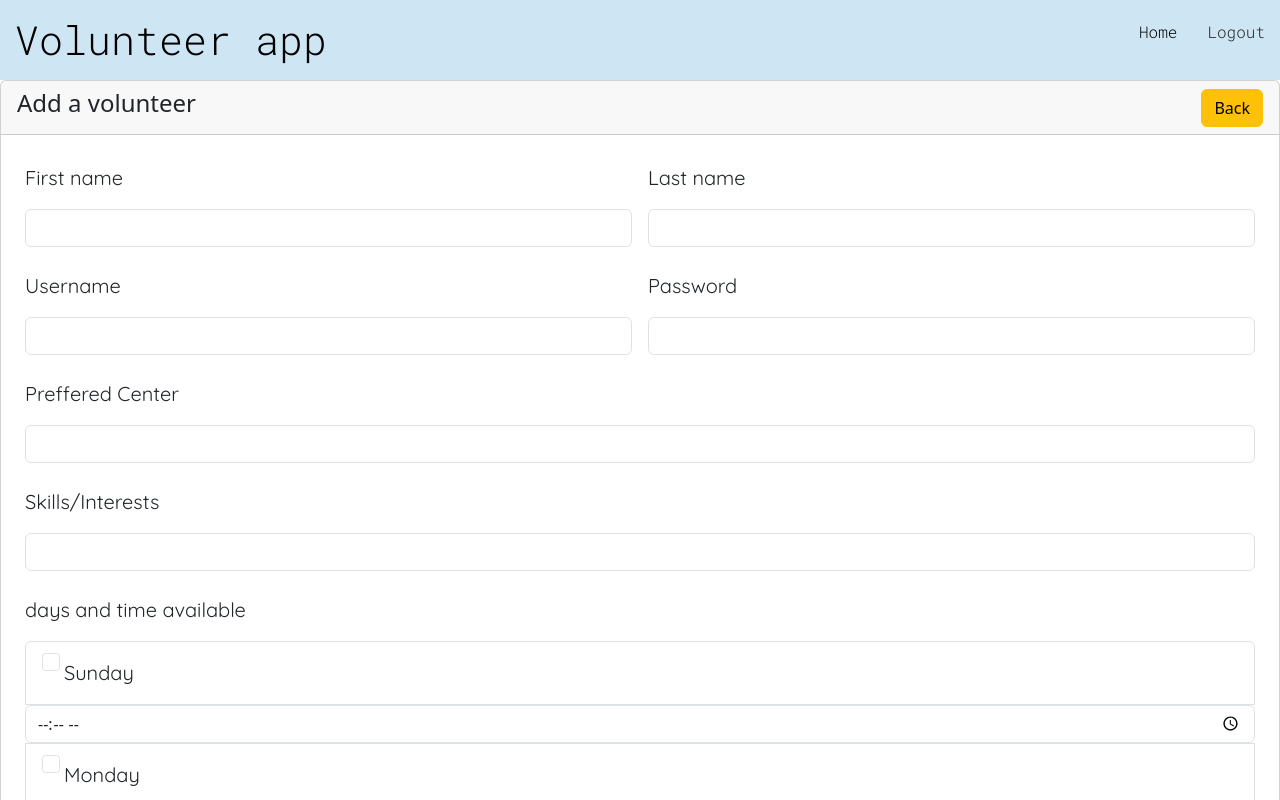
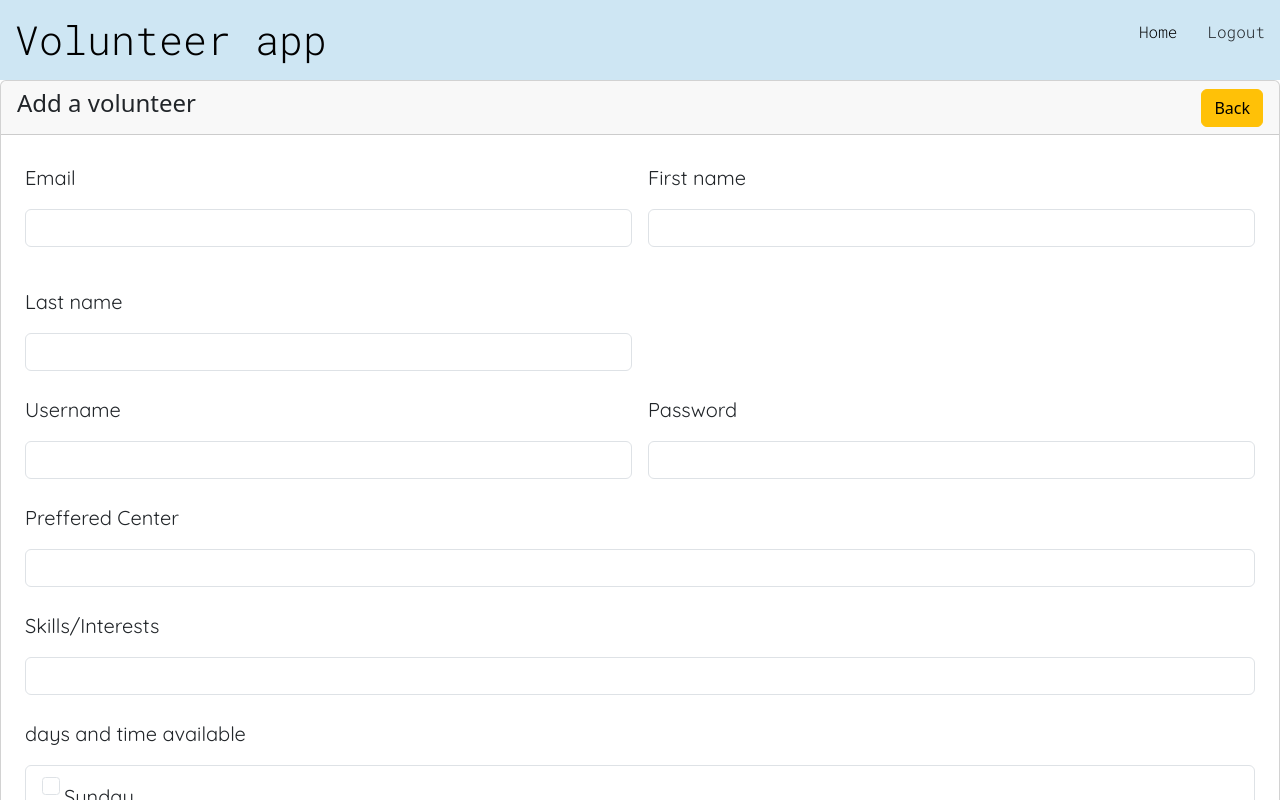
Before and after one commit to Jkerby105/frontend, a React (Create React App) app: page /admin/managevolunteers/add in a window 1280 px wide. Shown: the top 800 px of the page. Built offline with nearby package versions, Linux system fonts and the light colour scheme.

Commit message:
more work has been made

```diff
--- a/src/components/ManageVolComp.css
+++ b/src/components/ManageVolComp.css
@@ -1,3 +1,8 @@
 .container {
     margin-top: 10vh;
   }
+
+#move{
+    margin-top: 50px;
+    margin-right: 180px;
+}
--- a/src/components/ManageVolComp.jsx
+++ b/src/components/ManageVolComp.jsx
@@ -37,9 +37,9 @@ export function ManageVolComp(props) {
   return (
     <>
       <SearchAndFilter />
-
       {active.Active && <ConfirmDelete value={active.Active} value2={active.id} reverse={reverserPop} />}
 
+      <Link to='/admin' id="move"  className='btn btn-warning float-end'>Back</Link>
       <div className="container">
         <div className="col-md 12">
           <div className="card">
--- a/src/page/AddVolunteer.jsx
+++ b/src/page/AddVolunteer.jsx
@@ -14,6 +14,13 @@ export default function Addvolunteer() {
             <div className='card-body'>
             <div className="form-control-sm">
                 <div className="row g-3">
+                <div className="col-md-6">
+                        <div className="mb-3">
+
+                            <label for='firstName' class='form-label'>Email</label>
+                            <input type='text' class='form-control' id='firstname' />
+                        </div>
+                    </div>
                     <div className="col-md-6">
                         <div className="mb-3">
 
--- a/src/page/Error.jsx
+++ b/src/page/Error.jsx
@@ -1,9 +1,11 @@
 import React from 'react'
 
 function Error() {
+
   return (
     <div>Error</div>
   )
+
 }
 
 export default Error
```
Also changed, not shown: src/page/Managevolunteers.jsx (+6 -2 lines).
